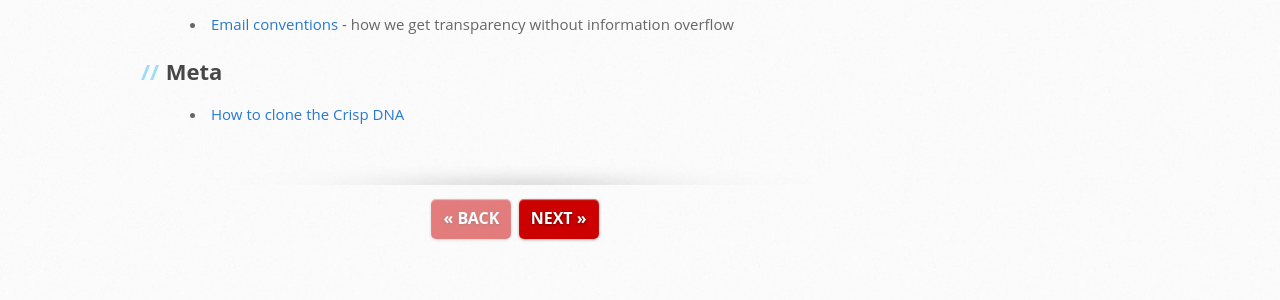
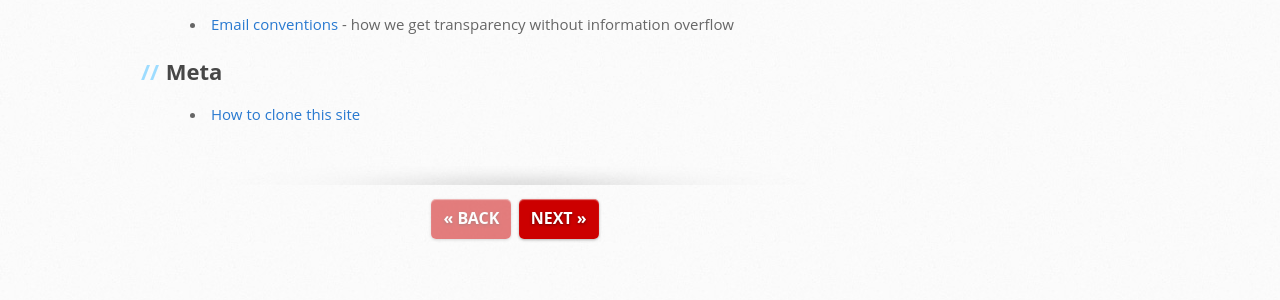
Before and after one commit to rht-labs/rht-labs.github.io, a Jekyll site: the page built from _docs/index.md, in a window 1280 px wide. Shown: the part 935-1235 px from the top of the page. Built offline with Jekyll 4.4.1, drawn with Linux system fonts in a browser that asks for light colours.

Commit message:
🐧 remove crisp dna referece 🐧

```diff
--- a/_docs/index.md
+++ b/_docs/index.md
@@ -38,4 +38,4 @@ Supporting practices
 Meta
 ----
 
--   [How to clone the Crisp DNA](how-to-copy.html)
+-   [How to clone this site](how-to-copy.html)
```
